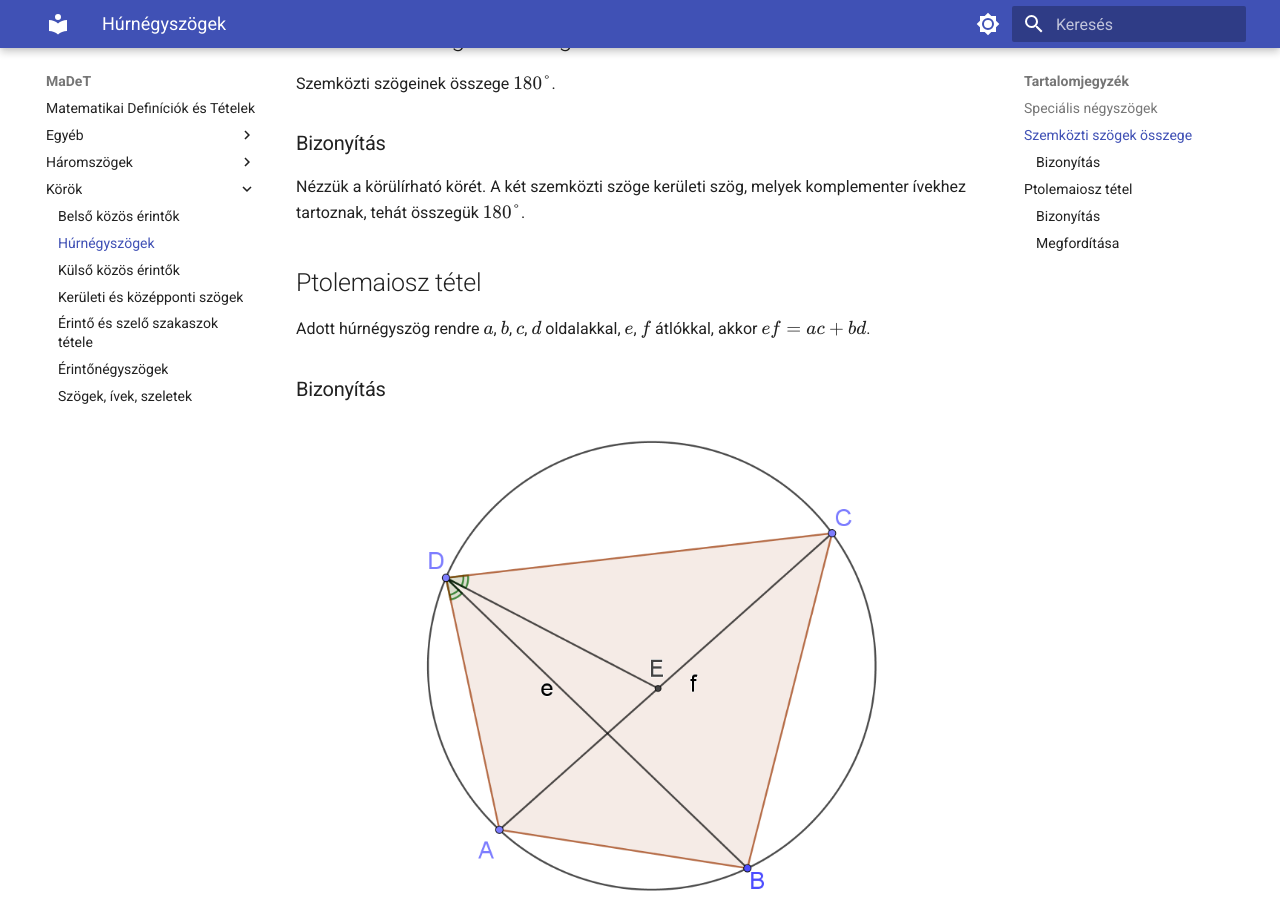
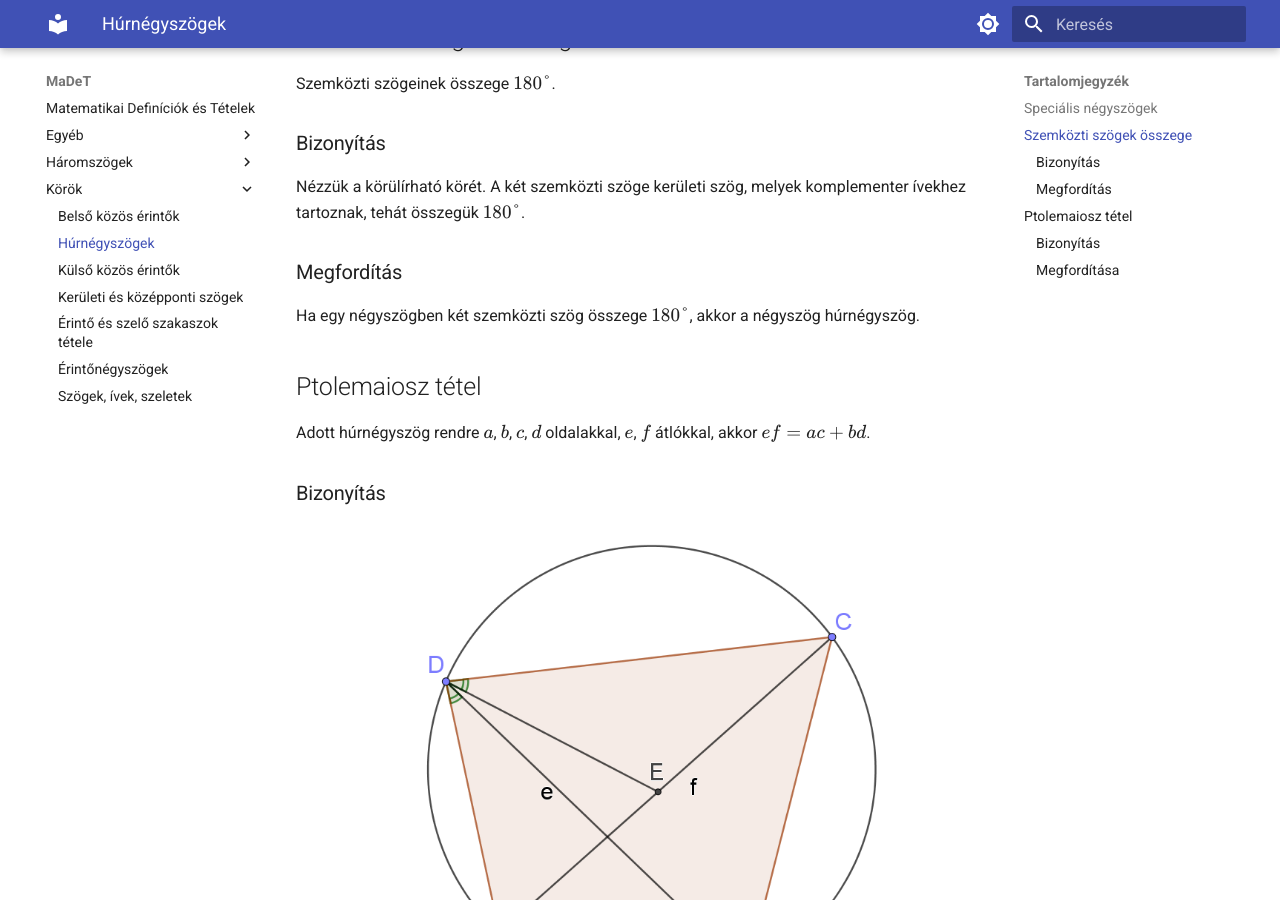
Before and after one commit to Error-42/madet, an MkDocs documentation site: the page built from docs/körök/húrnégyszögek.md, in a window 1280 px wide and 900 px high, scrolled down 419 px. Built offline with MkDocs 1.6.1 and Material for MkDocs 9.7.7, drawn with Linux system fonts in a browser that asks for light colours.

Commit message:
added 'szemközti szögek összegének megfodítása'

```diff
--- a/docs/körök/húrnégyszögek.md
+++ b/docs/körök/húrnégyszögek.md
@@ -16,6 +16,10 @@ Szemközti szögeinek összege $180°$.
 ### Bizonyítás
 
 Nézzük a körülírható körét. A két szemközti szöge kerületi szög, melyek komplementer ívekhez tartoznak, tehát összegük $180°$.
+
+### Megfordítás
+
+Ha egy négyszögben két szemközti szög összege $180°$, akkor a négyszög húrnégyszög.
 
 ## Ptolemaiosz tétel
 
```
